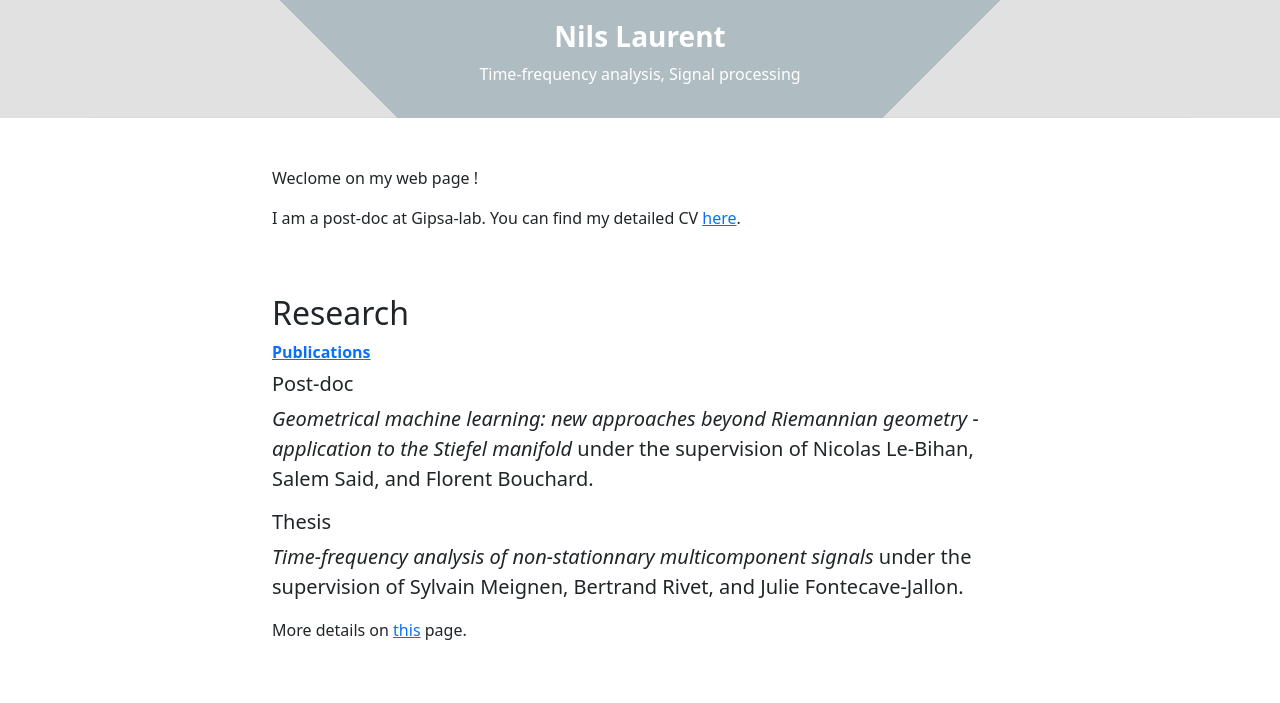
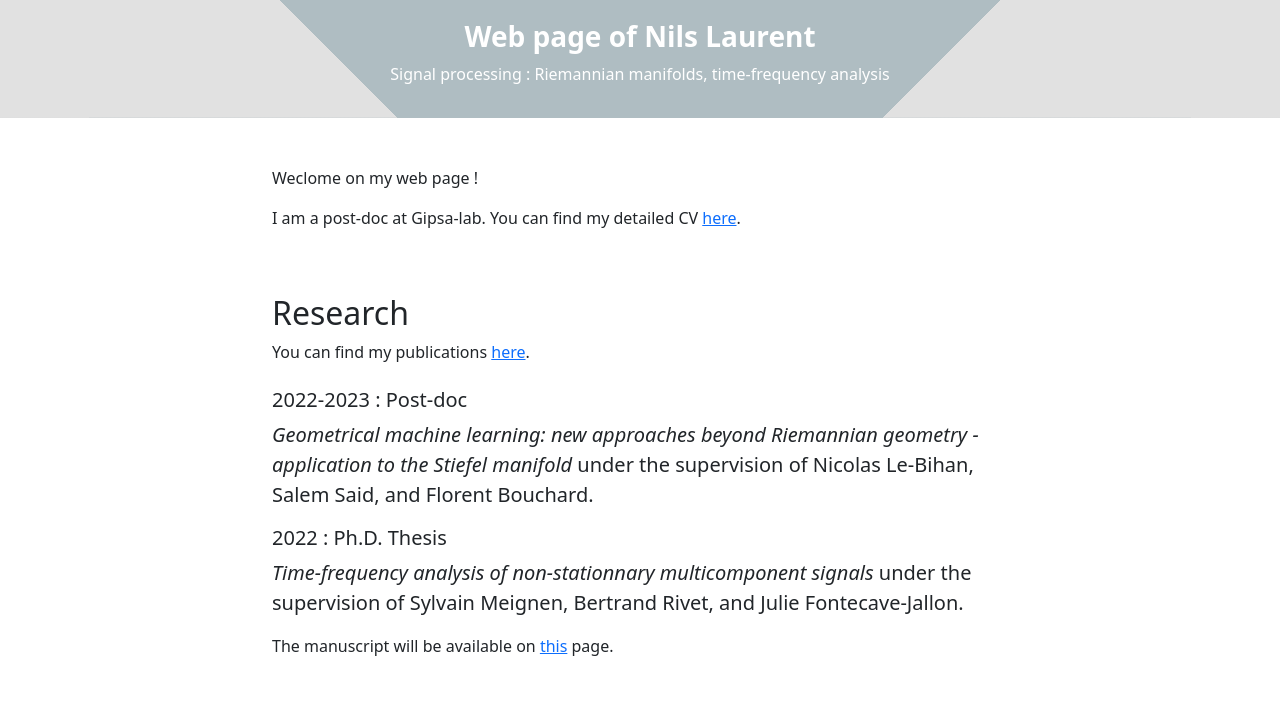
Before and after one commit to Nils-Laurent/Nils-Laurent.github.io, a plain HTML site: page index.html in a window 1280 px wide. Shown: the part 247-950 px from the top of the page. Drawn offline with nearby package versions, Linux system fonts and the light colour scheme.

Commit message:
improve descriptions

```diff
--- a/index.html
+++ b/index.html
@@ -29,8 +29,8 @@
         <header class="py-3 bg-image-full">
             <div class="text-center my-3">
                 <img class="img-fluid rounded-circle mb-4" src="./assets/prof_pic.png" alt="..." />
-                <h1 class="text-white fs-3 fw-bolder">Nils Laurent</h1>
-                <p class="text-white mb-0">Time-frequency analysis, Signal processing</p>
+                <h1 class="text-white fs-3 fw-bolder">Web page of Nils Laurent</h1>
+                <p class="text-white mb-0">Signal processing : Riemannian manifolds, time-frequency analysis</p>
             </div>
         </header>
         <!-- Content section-->
@@ -50,14 +50,14 @@
                 <div class="row justify-content-center">
                     <div class="col-lg-8">
                         <h2 id="research">Research</h2>
-                        <p class="mb-0"><strong><a href="publi.html">Publications</a></strong></p>
+                        <p>You can find my publications <a href="publi.html">here</a>.</p>
                     </div>
                     <div class="col-lg-8 mt-2">
-                        <h5 id="research">Post-doc</h5>
+                        <h5 id="research">2022-2023 : Post-doc</h5>
                         <p class="lead"><em>Geometrical machine learning: new approaches beyond Riemannian geometry - application to the Stiefel manifold</em> under the supervision of <strong>Nicolas Le-Bihan</strong>, <strong>Salem Said</strong>, and <strong>Florent Bouchard</strong>.</p>
-                        <h5 id="research">Thesis</h5>
+                        <h5 id="research">2022 : Ph.D. Thesis</h5>
                         <p class="lead"><em>Time-frequency analysis of non-stationnary multicomponent signals</em> under the supervision of <strong>Sylvain Meignen</strong>, <strong>Bertrand Rivet</strong>, and <strong>Julie Fontecave-Jallon</strong>.</p>
-                        <p>More details on <a href="https://www.theses.fr/s226253" target="_blank">this</a> page.</p>
+                        <p>The manuscript will be available on <a href="https://www.theses.fr/s226253" target="_blank">this</a> page.</p>
                     </div>
                 </div>
             </div>
```
Also changed, not shown: publi.html (+2 -2 lines).
